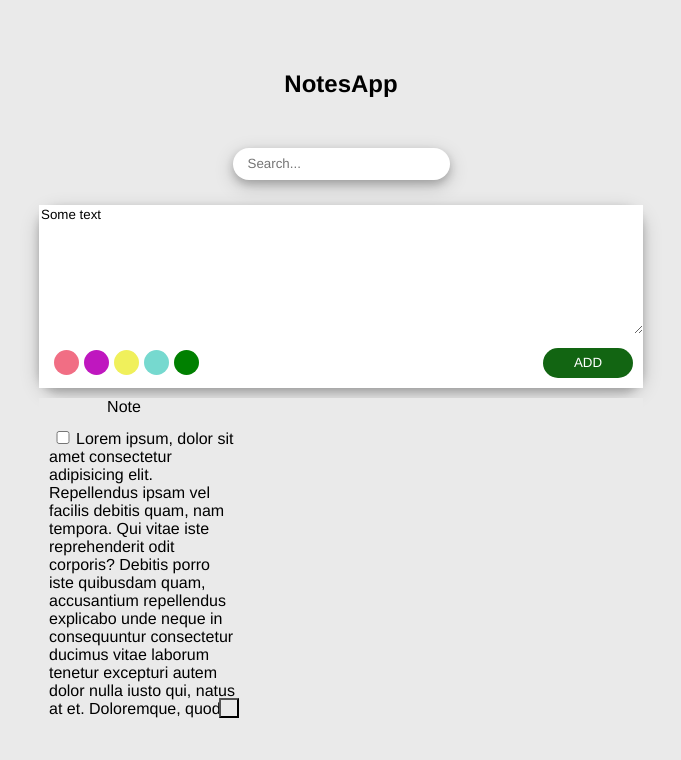
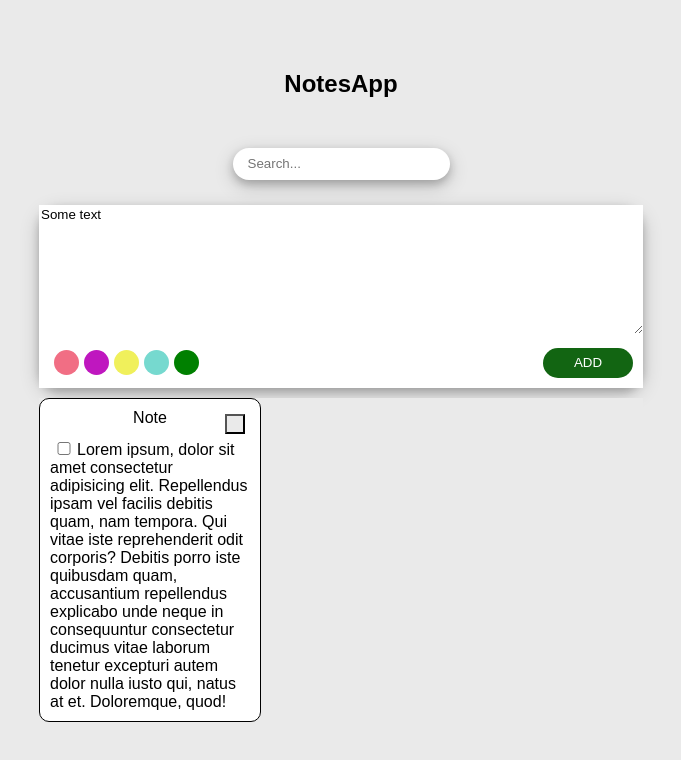
Before and after one commit to muhammetsalihaslan/notesApp, a React (Create React App) app in the folder notesapp/: page / in a window 1280 px wide. Shown: the top 760 px of the page, without its empty margins (299-980 px from the left). Built offline with nearby package versions, Linux system fonts and the light colour scheme.

Commit message:
note part css

```diff
--- a/notesapp/src/components/noteList/NoteList.jsx
+++ b/notesapp/src/components/noteList/NoteList.jsx
@@ -3,20 +3,18 @@ import React from "react";
 const NoteList = () => {
   return (
     <div className="noteList">
-      <div className="note">
       <div className="note2">
         <div className="noteF">Note</div>
         <input className="toggle" type="checkbox" />
         <label className="noteT">
-            Lorem ipsum, dolor sit amet consectetur adipisicing elit.
-            Repellendus ipsam vel facilis debitis quam, nam tempora. Qui vitae
-            iste reprehenderit odit corporis? Debitis porro iste quibusdam quam,
+          Lorem ipsum, dolor sit amet consectetur adipisicing elit. Repellendus
+          ipsam vel facilis debitis quam, nam tempora. Qui vitae iste
+          reprehenderit odit corporis? Debitis porro iste quibusdam quam,
           accusantium repellendus explicabo unde neque in consequuntur
-            consectetur ducimus vitae laborum tenetur excepturi autem dolor
-            nulla iusto qui, natus at et. Doloremque, quod!
+          consectetur ducimus vitae laborum tenetur excepturi autem dolor nulla
+          iusto qui, natus at et. Doloremque, quod!
         </label>
         <button className="destroy"></button>
-        </div>
       </div>
     </div>
   );
--- a/notesapp/src/index.css
+++ b/notesapp/src/index.css
@@ -1,6 +1,6 @@
 * {
   background-color: rgb(234, 234, 234);
-  font-family: "Franklin Gothic Medium", "Arial Narrow", Arial, sans-serif;
+  font-family: Arial, Helvetica, sans-serif;
 }
 
 .title {
@@ -114,25 +114,26 @@
   max-width: 1024px;
 }
 
-.note {
+.note2 {
   width: 200px;
-}
-
-.note2 {
   position: relative;
-  margin-left: 10px;
+  background-color: white;
+  border: 1px solid black;
+  border-radius: 10px;
+  padding: 10px;
 }
 
 .noteF {
   text-align: center;
-  width: 150px;
+  width: 200px;
   height: 30px;
+  background-color: white;
 }
 
 .destroy {
   position: absolute;
-  bottom: 0;
-  right: 0;
+  top: 15px;
+  right: 15px;
   padding: 8px;
 }
 
@@ -140,3 +141,7 @@
   width: 20px;
   height: auto;
 }
+
+.noteT {
+  background-color: white;
+}
```
Lines whose indentation alone changed are shown as unchanged.
